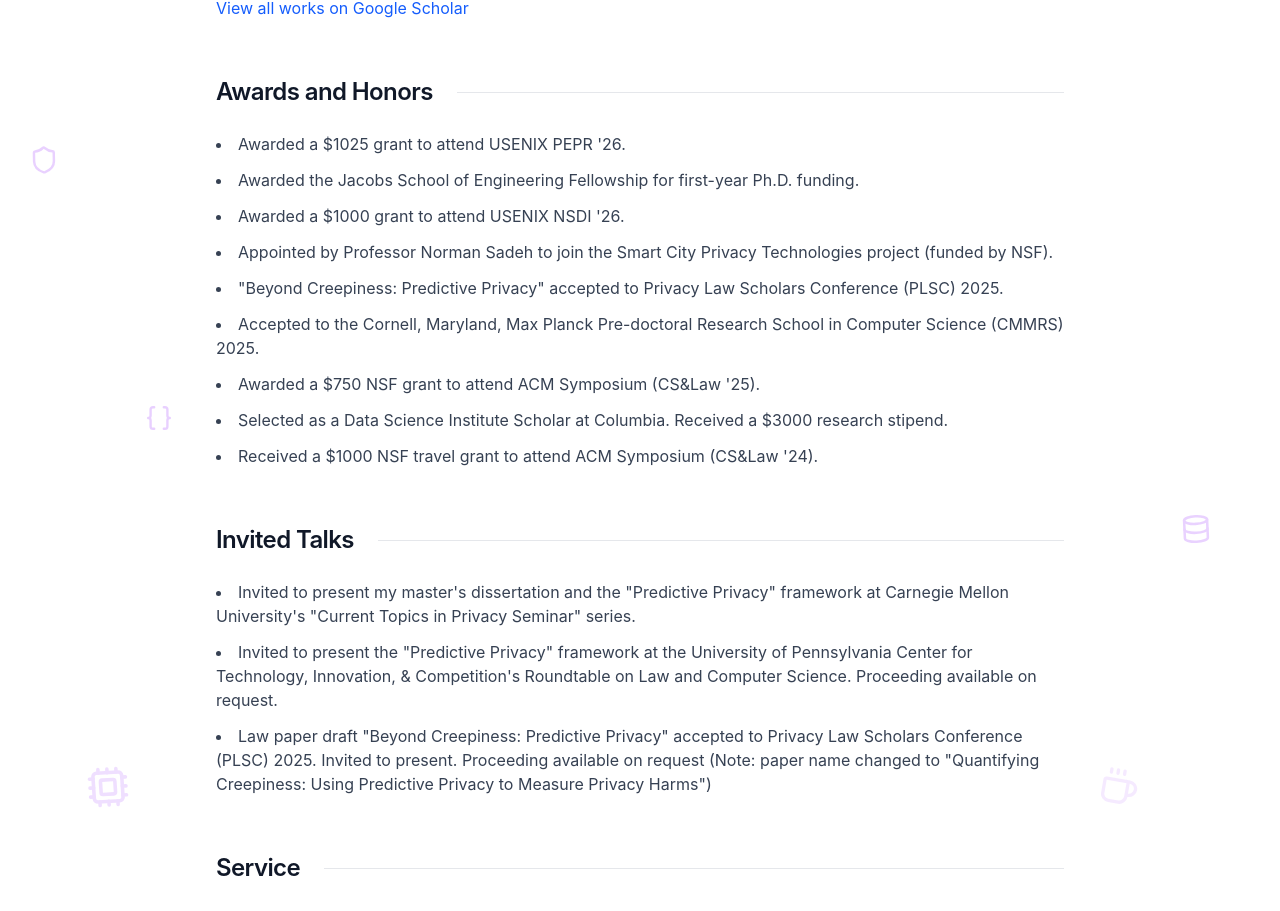
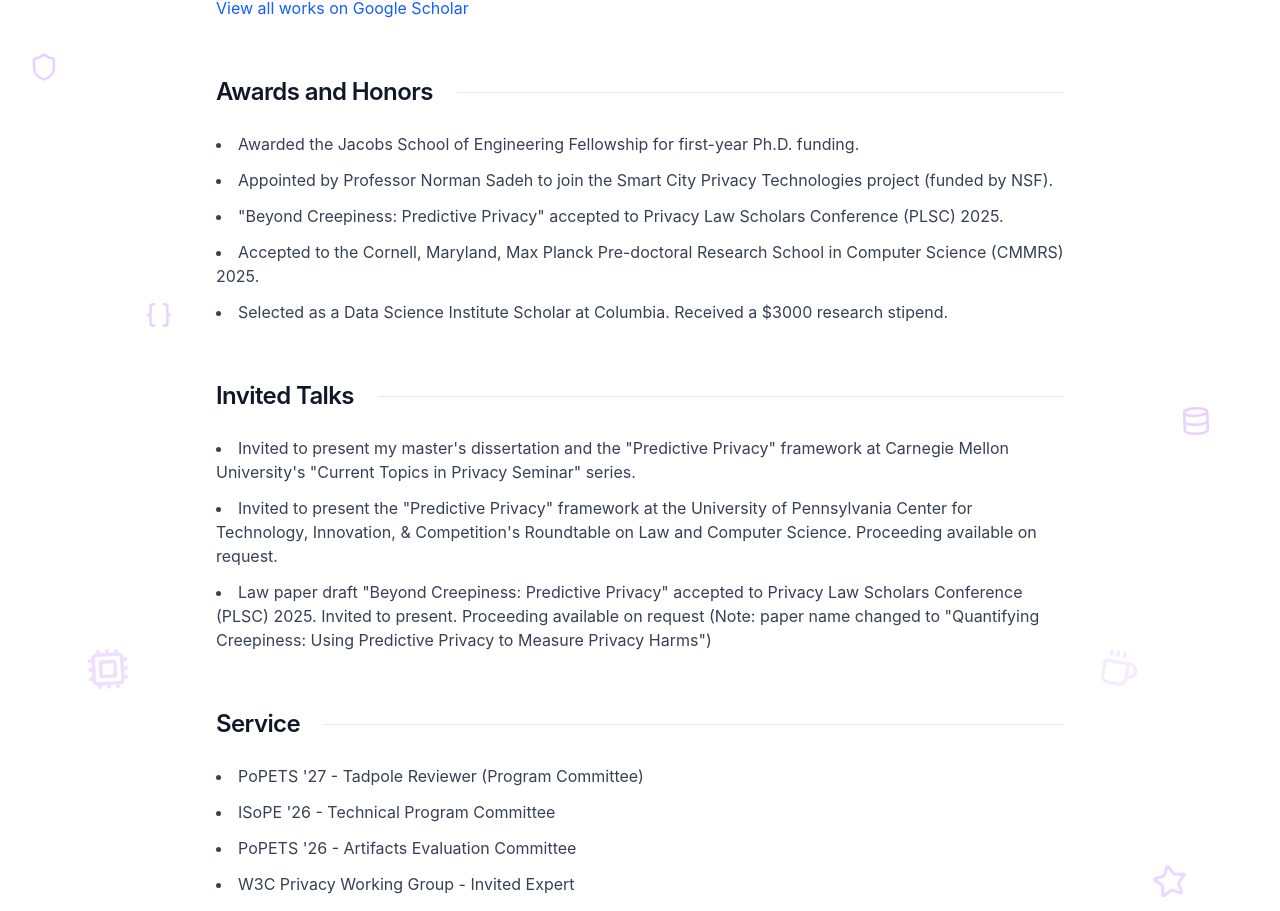
Before and after one commit to skochar1/skochar1.github.io, a React (Vite) app: page / in a window 1280 px wide. Shown: the part 2253-3164 px from the top of the page. Built offline with nearby package versions, Linux system fonts and the light colour scheme.

Commit message:
fixed + add

```diff
--- a/src/app/App.tsx
+++ b/src/app/App.tsx
@@ -318,15 +318,15 @@
             <div className="hidden h-px flex-1 bg-gray-200 ml-6 sm:block" />
           </div>
           <ul className="list-disc list-inside space-y-3 text-gray-700">
-            <li>Awarded a $1025 grant to attend USENIX PEPR '26.</li>
+            {/* <li>Awarded a $1025 grant to attend USENIX PEPR '26.</li> */}
             <li>Awarded the Jacobs School of Engineering Fellowship for first-year Ph.D. funding.</li>
-            <li>Awarded a $1000 grant to attend USENIX NSDI '26.</li>
+            {/* <li>Awarded a $1000 grant to attend USENIX NSDI '26.</li> */}
             <li>Appointed by Professor Norman Sadeh to join the Smart City Privacy Technologies project (funded by NSF).</li>
             <li>"Beyond Creepiness: Predictive Privacy" accepted to Privacy Law Scholars Conference (PLSC) 2025.</li>
             <li>Accepted to the Cornell, Maryland, Max Planck Pre-doctoral Research School in Computer Science (CMMRS) 2025.</li>
-            <li>Awarded a $750 NSF grant to attend ACM Symposium (CS&amp;Law '25).</li>
+            {/* <li>Awarded a $750 NSF grant to attend ACM Symposium (CS&amp;Law '25).</li> */}
             <li>Selected as a Data Science Institute Scholar at Columbia. Received a $3000 research stipend.</li>
-            <li>Received a $1000 NSF travel grant to attend ACM Symposium (CS&amp;Law '24).</li>
+            {/* <li>Received a $1000 NSF travel grant to attend ACM Symposium (CS&amp;Law '24).</li> */}
           </ul>
         </section>
 
```
